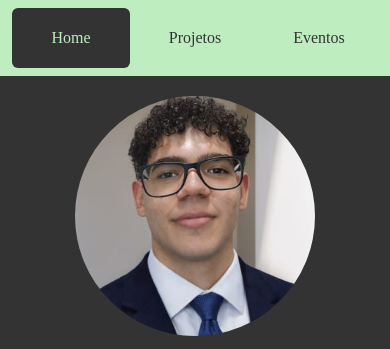
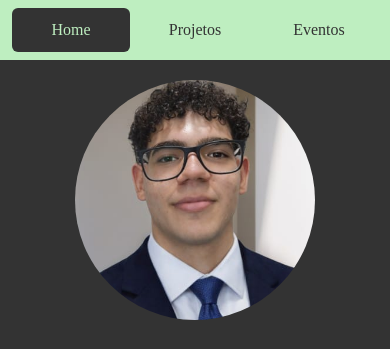
Before and after one commit to LucasBuenoVitorino/DesenvolvimentoWebTrabalhoFinal, a plain HTML site: page index.html in a window 390 px wide. Shown: the top 349 px of the page. Drawn offline with Linux system fonts and the light colour scheme; a web font is replaced by a local one.

Commit message:
Finalizando a padronização do menu e identanto os codigos

```diff
--- a/eventos.css
+++ b/eventos.css
@@ -56,6 +56,7 @@
 }
 
 @media (prefers-reduced-motion: reduce) {
+
     #eventos_escola #card1,
     #eventos_escola #card2,
     #eventos_faculdade #card3,
--- a/index.html
+++ b/index.html
@@ -24,10 +24,11 @@
 <body>
     <header>
         <nav class="menu">
-            <a href="index.html" aria-current="page">Home</a>
-            <a href="projetos.html">Projetos</a>
-            <a href="eventos.html">Eventos</a>
-
+            <ul>
+                <li><a href="index.html" aria-current="page">Home</a></li>
+                <li><a href="projetos.html">Projetos</a></li>
+                <li><a href="eventos.html">Eventos</a></li>
+            </ul>
         </nav>
 
         <div id="cabecalho">
@@ -101,8 +102,7 @@
         </div>
         <div class="redes_sociais">
             <p>Meu Gmail</p>
-            <a href="https://mail.google.com/mail/?view=cm&fs=1&to=lucas.bueno.rodrigues034@gmail.com"
-   target="_blank">
+            <a href="https://mail.google.com/mail/?view=cm&fs=1&to=lucas.bueno.rodrigues034@gmail.com" target="_blank">
                 <img src="img/gmail.png" alt="Ícone do Gmail">
             </a>
         </div>
--- a/projetos.css
+++ b/projetos.css
@@ -60,6 +60,7 @@ h1 {
 }
 
 @media (prefers-reduced-motion: reduce) {
+
     #projetos_escola #card1,
     #projetos_escola #card2,
     #projetos_escola #card3,
--- a/script.js
+++ b/script.js
@@ -18,7 +18,9 @@ function configurarToggleCertificados() {
     const expandida = botao.getAttribute("aria-expanded") === "true";
     lista.hidden = expandida;
     botao.setAttribute("aria-expanded", String(!expandida));
-        botao.textContent = expandida ? "Mostrar certificados" : "Ocultar certificados";
+    botao.textContent = expandida
+      ? "Mostrar certificados"
+      : "Ocultar certificados";
   });
 
   secao.insertBefore(botao, lista);
--- a/style.css
+++ b/style.css
@@ -19,16 +19,29 @@ nav {
 }
 
 nav.menu {
+    padding: 10px clamp(12px, 4vw, 36px);
+}
+
+nav.menu ul {
+    display: flex;
     align-items: center;
     flex-wrap: wrap;
     gap: 8px;
-    padding: 10px clamp(12px, 4vw, 36px);
+    justify-content: flex-end;
+    width: 100%;
+    margin: 0;
+    padding: 0;
+    border: 0;
+    background: transparent;
+    font-size: inherit;
+    list-style: none;
 }
 
 nav.menu a {
     display: flex;
     align-items: center;
     justify-content: center;
+    box-sizing: border-box;
     min-height: 44px;
     margin-left: 0;
     padding: 8px 16px;
@@ -146,19 +159,26 @@ ul {
 }
 
 @media (max-width: 768px) {
-    nav.menu {
+    nav.menu ul {
         justify-content: center;
     }
 }
 
 @media (max-width: 600px) {
     nav.menu {
-        gap: 6px;
         padding: 8px 12px;
     }
 
+    nav.menu ul {
+        gap: 6px;
+    }
+
+    nav.menu li {
+        flex: 1 1 70px;
+    }
+
     nav.menu a {
-        flex: 1 1 70px;
+        width: 100%;
         padding: 8px 10px;
     }
 }
```
Also changed, not shown: eventos.html (+10 -11 lines), projetos.html (+6 -6 lines). Lines whose indentation alone changed are shown as unchanged.
